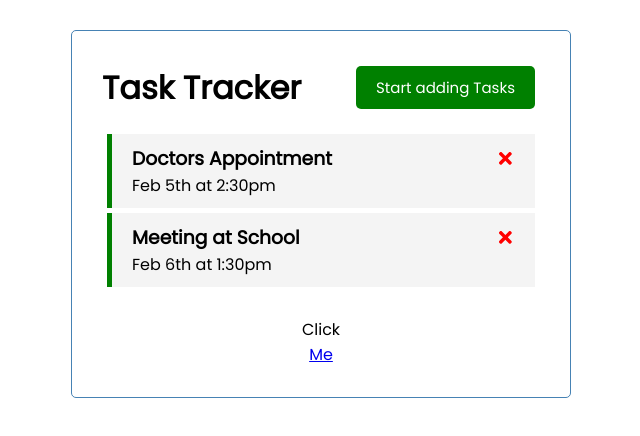
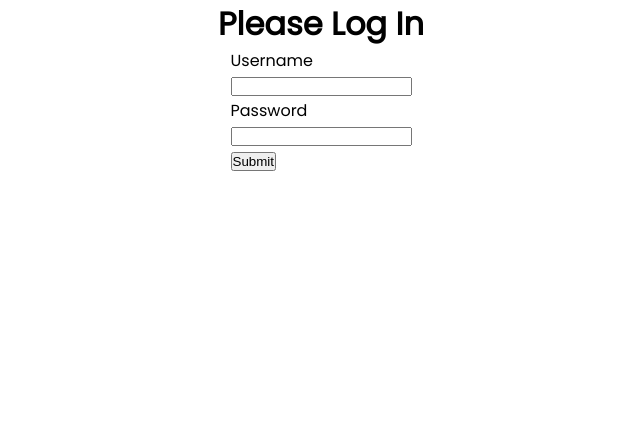
Before and after one commit to dlimyh98/EinsteinBoys, a React (Create React App) app: page /Auth in a window 1280 px wide. Shown: the top 436 px of the page, without its empty margins (319-959 px from the left). Built offline with nearby package versions, Linux system fonts and the light colour scheme; data requests are answered from the project's data file.

Commit message:
V1 Login System

```diff
--- a/db.json
+++ b/db.json
@@ -1,16 +1,4 @@
 {
   "tasks": [
-    {
-      "id": 1,
-      "text": "Doctors Appointment",
-      "day": "Feb 5th at 2:30pm",
-      "reminder": true
-    },
-    {
-      "id": 2,
-      "text": "Meeting at School",
-      "day": "Feb 6th at 1:30pm",
-      "reminder": true
-    }
   ]
 }
--- a/src/App.js
+++ b/src/App.js
@@ -1,9 +1,11 @@
 import Header from './components/Header'
 import Tasks from './components/Tasks'
 import AddTask from './components/AddTask'
-import Footer from './components/Footer'
 import {useState} from 'react'
 import {useEffect} from 'react'   // Deals with side-effects, Component needs to do something AFTER rendering
+import {BrowserRouter, Route, Switch} from 'react-router-dom'
+import AuthPage from './components/AuthPage/AuthPage'
+import useToken from './components/AuthPage/useToken'
 
 // Components can be Functions (with hooks) or Classes
 function App() {
@@ -137,29 +139,49 @@ function App() {
 
      Pass in addTask function as Prop, to AddTask.js
    */
+
+    // token = stateful value
+    // setToken = function
+    const {token, setToken} = useToken()
+
+    if (!token)
+        // Passes prop function to AuthPage.js
+        // Authpage.js will capture form data, trigger State function hook, causing Stateful Value to be updated
+        return <AuthPage setauthToken = {setToken} />
+
     return (
-    <div className = 'container'>
+        <BrowserRouter>
+            <Switch>
 
+                <Route path="/Auth" exact>
+                    <AuthPage/>
+                </Route>
+
+                <Route path="/Homepage">
+                    <div className='container'>
                         <Header
-            buttonColorDecider = {showAddButton}
-            toggleAdd = { () => setshowAddButton(!showAddButton) }/>      {/* Button is in <Header>, so we must pass down the State Hook function as a Prop. We also define the State Hook function here */}
-        {showAddButton ? <AddTask onAdd = {onAdd}/> : ''}                 {/* Event Handlers must be function or function reference, for setshowAddButton*/}
+                            buttonColorDecider={showAddButton}
+                            toggleAdd={() => setshowAddButton(!showAddButton)}/> {/* Button is in <Header>, so we must pass down the State Hook function as a Prop. We also define the State Hook function here */}
+                        {showAddButton ? <AddTask
+                            onAdd={onAdd}/> : ''} {/* Event Handlers must be function or function reference, for setshowAddButton*/}
                         {
                             tasks.length !== 0 ?
                                 (
                                     <Tasks
-                       tasks = {tasks}         /* Passing in tasks as Prop */
-                       onDelete = {deleteTask} /* Passing in deleteTask (FUNCTION) as Prop, into variable onDelete */
-                       toggleReminder = {toggleReminder}
+                                        tasks={tasks}         /* Passing in tasks as Prop */
+                                        onDelete={deleteTask} /* Passing in deleteTask (FUNCTION) as Prop, into variable onDelete */
+                                        toggleReminder={toggleReminder}
                                     />
                                 )
                                 :
                                 'No Tasks Today!'
                         }
 
-        <Footer />
+                    </div>
+                </Route>
 
-    </div>
+            </Switch>
+        </BrowserRouter>
     );
 }
 
--- /dev/null
+++ b/src/components/AuthPage/AuthPage.js
@@ -0,0 +1,63 @@
+import React, {useState} from 'react';
+import AuthPageStyle from './AuthPageStyle.css'
+
+// Catching setauthToken function Prop from App.js
+const AuthPage = function ({setauthToken}) {
+
+    // Set LOCAL state for Username and Password
+    const[username, setUsername] = useState();
+    const[password, setPassword] = useState();
+
+    // function definition for POST request to browser (Submitting what we have captured to the Browser, for authentication)
+    // credentials is simply a placeholder in this function DEFINITION, we are NOT calling it here
+    const formData = async(credentials) => {
+        return (
+            fetch('http://localhost:8080/Auth', {
+                method : 'POST',
+                headers : {'Content-type' : 'application/json'},
+                body : JSON.stringify(credentials)
+                }
+                )
+        )
+
+            // Promise Chaining, executed IMMEDIATELY after fetch, NOT return
+            .then(formData => formData.json())
+    }
+
+
+    // Form SUBMIT handler (calling formData function), when EVENT form submit is triggered
+    const HandleformData = async(e) => {
+        e.preventDefault()
+        const token = await formData ({username, password})
+        setauthToken(token)    // Calling the prop function passed by App.js
+    }
+
+    return(
+        <div className = 'login-wrapper'>
+            <h1>Please Log In</h1>
+            <form onSubmit = {HandleformData} > {/* Event Handlers must be function or reference to function! */}
+                <label>
+                    <p>Username</p>
+                    <input
+                        type="text"
+                        // onChange event triggers, whatever is being typed will be captured
+                        onChange = { (e) => setUsername(e.target.value)}
+                    />
+                </label>
+                <label>
+                    <p>Password</p>
+                    <input
+                        type="password"
+                        // onChange event triggers, whatever is being typed will be captured
+                        onChange = { (e) => setPassword(e.target.value)}
+                    />
+                </label>
+                <div>
+                    <button type="submit">Submit</button>
+                </div>
+            </form>
+        </div>
+    )
+}
+
+export default AuthPage
--- /dev/null
+++ b/src/components/AuthPage/AuthPageStyle.css
@@ -0,0 +1,5 @@
+.login-wrapper {
+    display: flex;
+    flex-direction: column;
+    align-items: center;
+}
--- /dev/null
+++ b/src/components/AuthPage/useToken.js
@@ -0,0 +1,24 @@
+import {useState} from 'react'
+
+// Custom Hook to alert React that token retrieval was successful, by triggering a re-render when data changes
+export default function useToken() {
+
+    const getToken = () => {
+        const tokenString = sessionStorage.getItem('token');
+        const userToken = JSON.parse(tokenString);
+        return userToken?.token
+    };
+
+    const [token, setToken] = useState(getToken());
+
+    const saveToken = userToken => {
+        sessionStorage.setItem('token', JSON.stringify(userToken));
+        setToken(userToken.token);
+    };
+
+    return {
+        setToken: saveToken,
+        token
+    }
+
+}
--- a/src/components/Task.js
+++ b/src/components/Task.js
@@ -1,4 +1,3 @@
-
 import {FaTimes} from 'react-icons/fa'  // Importing Icons from installed React Icons Library. Restart npm server after installing!
 
 // Destructuring task, that was passed in as Prop from Tasks.js
```
Also changed, not shown: package.json (+13 -0 lines), server.js (added, +29 -0 lines), 1 other file (tests, documents, lock files or other folders). Lines whose indentation alone changed are shown as unchanged.
